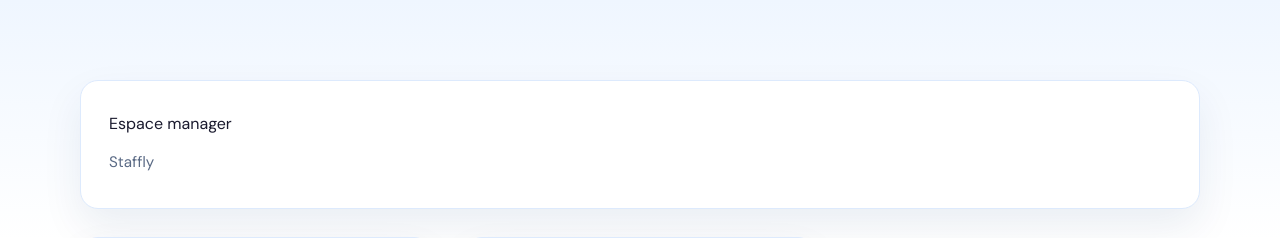
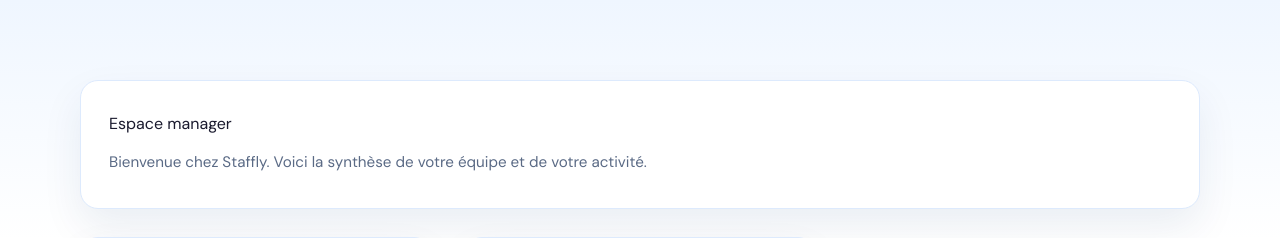
Before and after one commit to tiavinaadr25-ux/flask-staffy, a Flask app: template templates/dashboard.html in a window 1280 px wide. Shown: the part 84-322 px from the top of the page. Run offline with Flask 3, Linux system fonts and the light colour scheme; the template is opened without the code that fills it, so the values that code supplies are empty.

Commit message:
restore dashboard intro copy

```diff
--- a/templates/dashboard.html
+++ b/templates/dashboard.html
@@ -9,7 +9,7 @@
         <p class="eyebrow">Espace manager</p>
         <h1>{{ manager.full_name }}</h1>
         <p class="page-intro">
-          Staffly
+          Bienvenue chez Staffly. Voici la synthèse de votre équipe et de votre activité.
         </p>
       </div>
 
```
